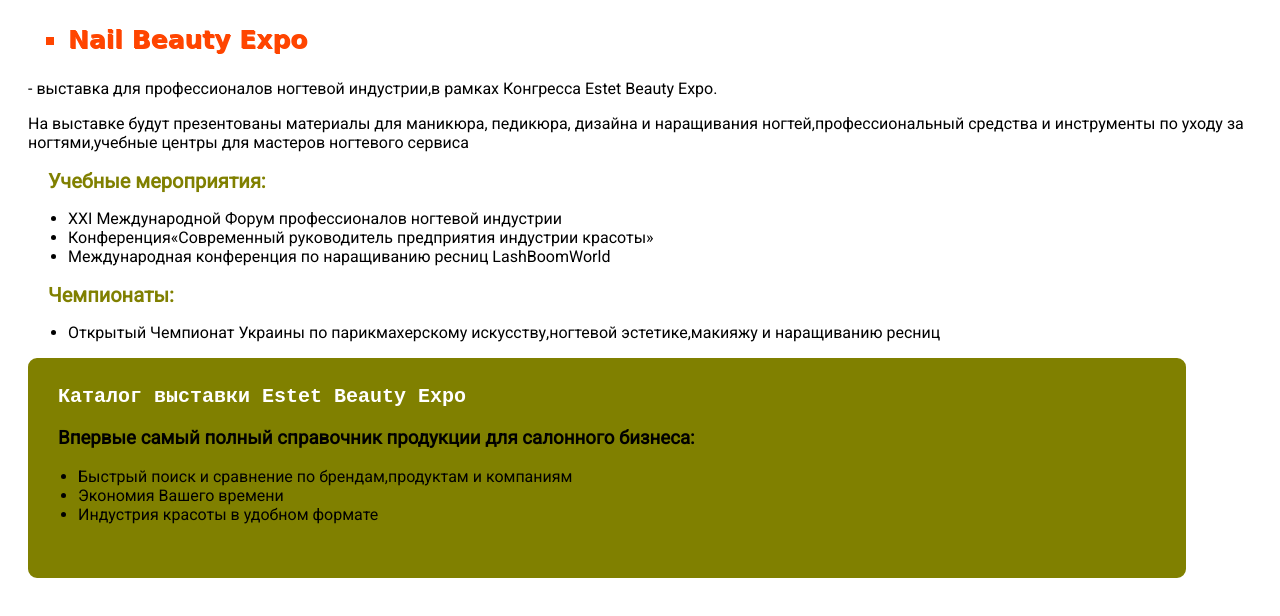
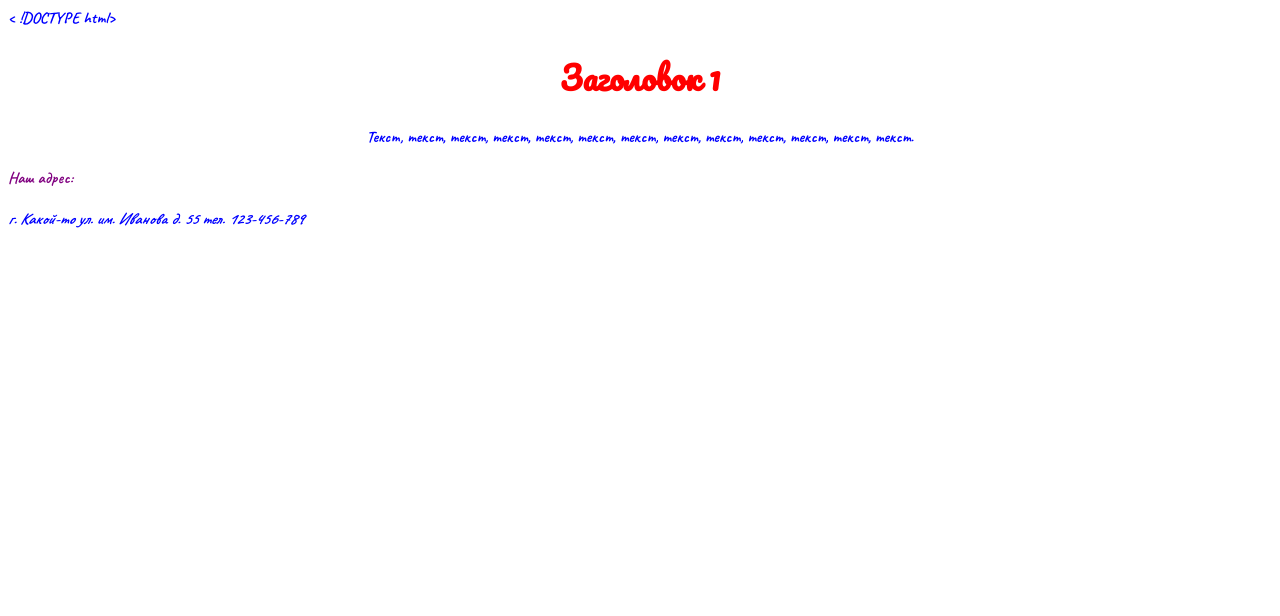
Before and after one commit to WebHeroSchool/JuliaF, a plain HTML site: page index.html in a window 1280 px wide. Drawn offline with Linux system fonts and the light colour scheme.

Commit message:
Добавлены правки в файлы index.html, style.css

```diff
--- a/index.html
+++ b/index.html
@@ -1,45 +1,25 @@
-<!DOCTYPE html>
-<html>
-  <head>
+< !DOCTYPE html>
+  <html>
+<head>
+    <meta charset="UTF-8">
     <title>
-      A Simple HTML Page
     </title>
     <link rel="stylesheet" href="./style.css">
-    <link href="https://fonts.googleapis.com/css2?family=PT+Sans+Narrow:wght@700&family=Roboto&display=swap" rel="stylesheet">
+    <link href="https://fonts.googleapis.com/css2?family=Caveat:wght@700&family=Pacifico&family=Source+Code+Pro&display=swap" rel="stylesheet">
   </head>
   <body>
     <header>
-      <h1 class="title" align="left"><ul>
-        <li type="square">	 Nail Beauty Expo</li>
-      </ul>
-    </h1>
+      <h1 class="title" align="center">Заголовок 1 </h1>
     </header>
-    <section class="txt">
-      <p class="text" align="left">
-        - выставка для профессионалов ногтевой индустрии,в рамках Конгресса Estet Beauty Expo.</p>
-				<p>На выставке будут презентованы материалы для маникюра, педикюра, дизайна и наращивания ногтей,профессиональный средства и инструменты по уходу за
-        ногтями,учебные центры для мастеров ногтевого сервиса</p>
-      </section>
-    <main class=main>
-      <h2 class="subtitle" align="left">Учебные мероприятия:</h2>
-      <ul class="list" type="disc">
-        <li class="item" tupe="disc">XXI Международной Форум профессионалов ногтевой индустрии</li>
-        <li class="item"tupe="disc" >Конференция«Современный руководитель предприятия индустрии красоты» </li>
-        <li class="item" tupe="disc">Международная конференция по наращиванию ресниц LashBoomWorld</li>
-      </ul>
-      <h2 class="subtitle"> Чемпионаты:</h2>
-      <ul class="list" tupe="disc">
-        <li class="item" tupe="disc">Открытый Чемпионат Украины по парикмахерскому искусству,ногтевой эстетике,макияжу и наращиванию ресниц</li>
-      </ul>
-			</main>
-      <article>
-			<h2 class="headline" align="left">Каталог выставки Estet Beauty Expo</h2>
-      <h3 class="subtitle" align="left">Впервые самый полный справочник продукции для салонного бизнеса:</h3>
-      <ul class="list" tupe="disc">
-        <li class="item"tupe="disc" >Быстрый поиск и сравнение по брендам,продуктам и компаниям</li>
-        <li class="item" tupe="disc">Экономия Вашего времени</li>
-        <li class="item" tupe="disc">Индустрия красоты в удобном формате</li>
-      </ul>
-			</article>
-      </body>
-      </html>
+    <main dir="ltr">
+      <p class="text" align=center>
+        Текст, текст, текст, текст, текст, текст, текст, текст, текст, текст, текст, текст, текст.
+      </p>
+    </main>
+    <footer>
+      <h4 class="subtitle" align-="left">Наш адрес:</h4>
+      <address class="address">
+        г. Какой-то ул. им. Иванова д. 55 тел. 123-456-789 </address>
+    </footer>
+  </body>
+  </html>
--- a/style.css
+++ b/style.css
@@ -1,48 +1,12 @@
-h1 {
-  font-family: 'PT Sans Narrow', sans-serif;
-  color: OrangeRed;
-  text-shadow: 1px 1px;
-  font-size: 25px;
-  font-family: 'Lobster', cursive;
-  margin-left: 20px;
+body{
+  font-family: 'Caveat', cursive;
+  color: Blue;
 }
 
-section {
-  font-family: 'Roboto', sans-serif;
-  margin-left: 20px;
+h1{
+  font-family: 'Pacifico', cursive;
+  color: red;
 }
-
-main {
-  font-family: 'Roboto', sans-serif;
-  margin-left: 20px;
+.subtitle{
+  color: Purple;
 }
-
-h2 {
-  color: Olive;
-  font-size: 20px;
-  margin-left: 20px;
-}
-
-article {
-  font-family: 'Roboto', sans-serif;
-  background-color: Olive;
-  height: 200px;
-  width: 90%;
-  border: 10px solid olive;
-  border-radius: 9px;
-  margin-left: 20px;
-}
-
-.headline {
-  color: White;
-  font-family: monospace;
-  margin-left: 20px;
-}
-
-.subtitle {
-  margin-left: 20px;
-}
-
-.square {
-  width: 50%;
-}
```
